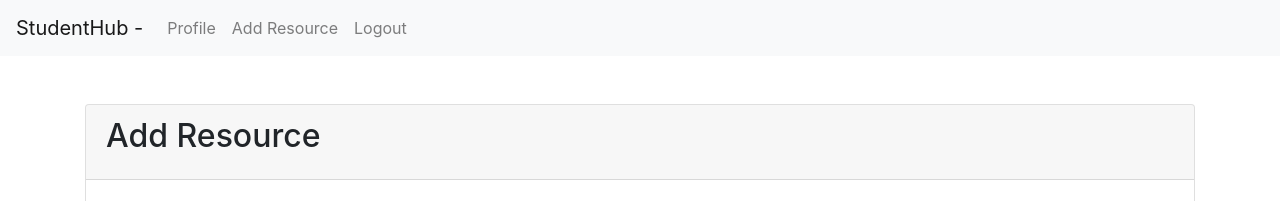
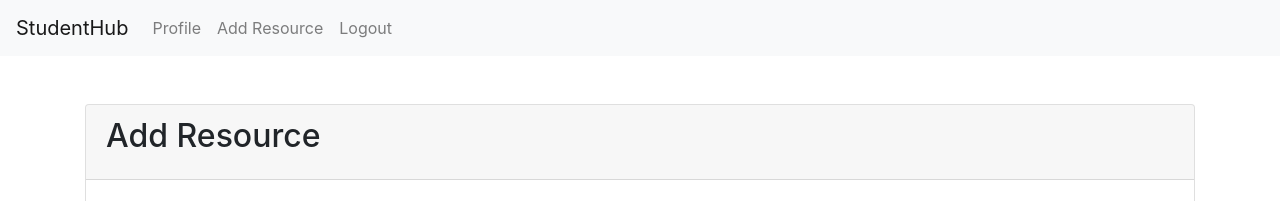
Before and after one commit to Z-odiaq/Student-Hub, a Django app: page /add_resource/ in a window 1280 px wide. Shown: the top 201 px of the page. Run offline with Django 4.2, Linux system fonts and the light colour scheme; the visitor is signed in with stand-in values (Sample User, id 1); some libraries are stand-ins or nearby versions.

Commit message:
Fix navbar brand text in base.html

```diff
--- a/templates/studenthub/base.html
+++ b/templates/studenthub/base.html
@@ -14,7 +14,7 @@
 
 <!-- Navigation Bar -->
 <nav class="navbar navbar-expand-lg navbar-light bg-light">
-    <a class="navbar-brand" href="{% url 'home' %}">StudentHub - </a>
+    <a class="navbar-brand" href="{% url 'home' %}">StudentHub </a>
     <div class="collapse navbar-collapse" id="navbarNav">
         <ul class="navbar-nav mr-auto">
             {% if user.is_authenticated %}
```
